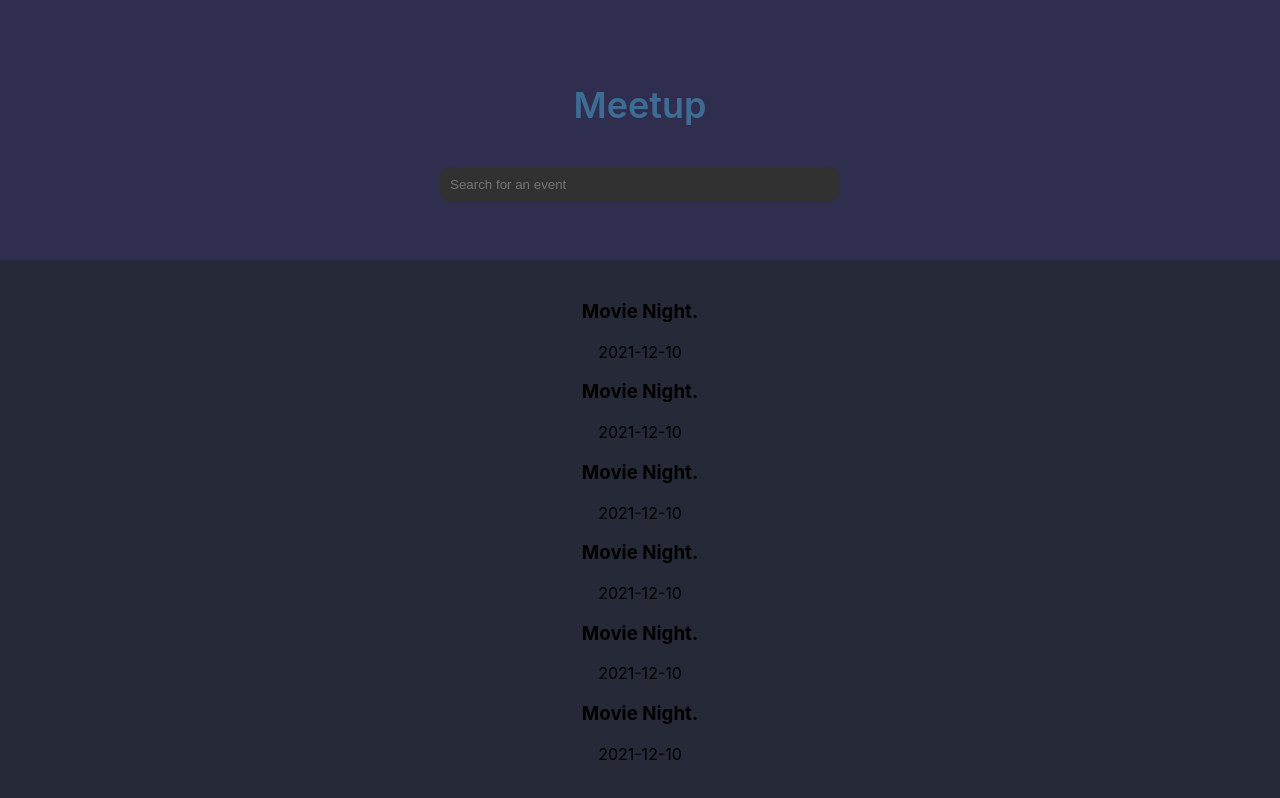
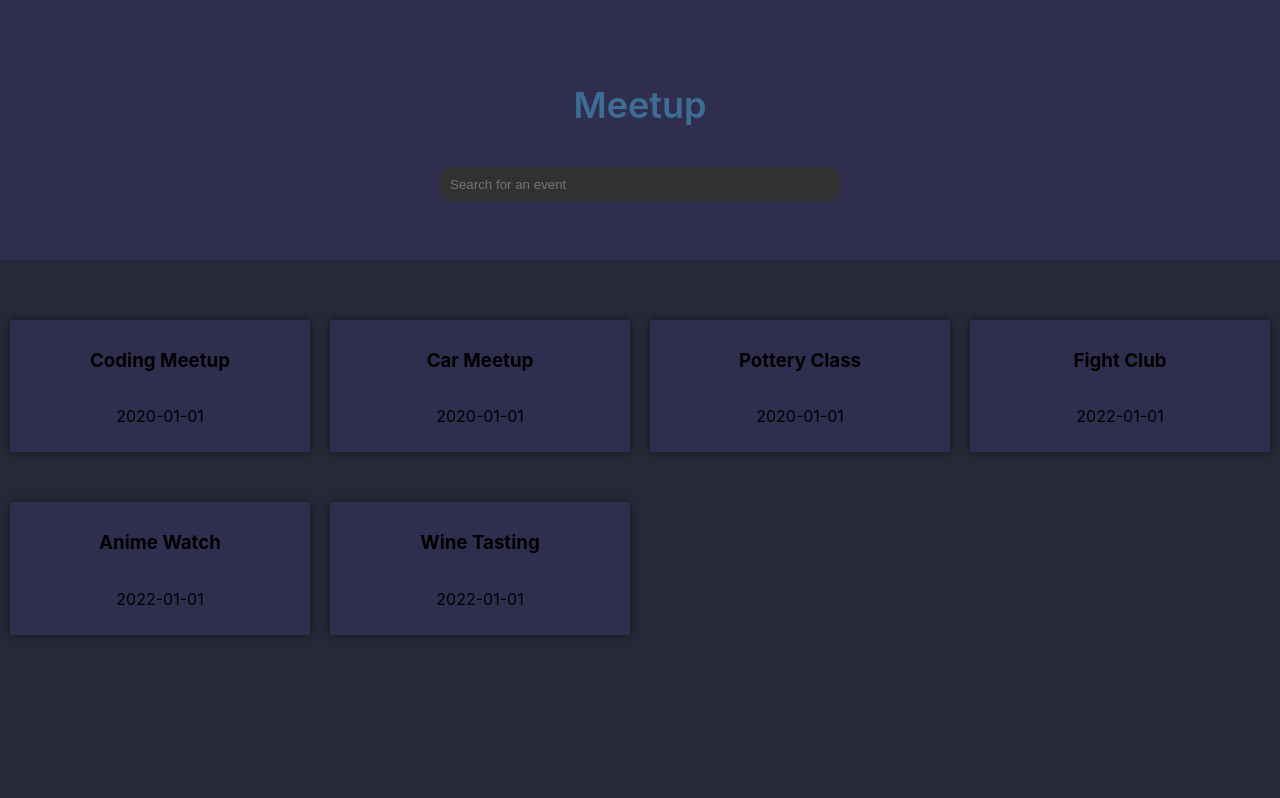
Before and after one commit to abbasmansoori/meetup, a React (Create React App) app: page / in a window 1280 px wide. Built offline with nearby package versions, Linux system fonts and the light colour scheme.

Commit message:
props, card, grid components and styling

```diff
--- /dev/null
+++ b/src/components/meetupGrid/Card.scss
@@ -0,0 +1,17 @@
+.card{
+    display: flex;
+    flex-direction: column;
+    justify-content: center;
+    align-items: center;
+    text-decoration: none;
+    margin: 20px 10px 30px;
+    padding: 10px;
+    border-radius: 2px;
+    background-color: #4d3d943f;
+    box-shadow: 0px 0px 10px rgba(0, 0, 0, 0.5);
+    transition: 0.6s;
+    &:hover {
+      transform: scale(1.1);
+    }
+
+}
--- a/src/components/meetupGrid/Card.tsx
+++ b/src/components/meetupGrid/Card.tsx
@@ -1,8 +1,15 @@
-const Card = () => {
+import {Meetup} from "../../models/Meetup";
+import "./Card.scss";
+interface Props {
+  meetup: Meetup;
+
+}
+
+const Card = ({meetup}: Props) => {
   return (
     <section className="card">
-      <h3>Movie Night.</h3>
-      <p>2021-12-10</p>
+      <h3>{meetup.title}</h3>
+      <p>{meetup.date}</p>
     </section>
   );
 };
--- a/src/components/meetupGrid/Grid.tsx
+++ b/src/components/meetupGrid/Grid.tsx
@@ -1,16 +1,50 @@
-import Card from './Card';
+import Card from "./Card";
+import { Meetup } from "../../models/Meetup";
+import "./grid.scss";
+
+const data: Meetup[] = [
+  {
+    id: 1,
+    title: "Coding Meetup",
+    date: "2020-01-01",
+  },
+  {
+    id: 2,
+    title: "Car Meetup",
+    date: "2020-01-01",
+  },
+  {
+    id: 3,
+    title: "Pottery Class",
+    date: "2020-01-01",
+  },
+
+  {
+    id: 4,
+    title: "Fight Club",
+    date: "2022-01-01",
+  },
+  {
+    id: 5,
+    title: "Anime Watch",
+    date: "2022-01-01",
+  },
+  {
+    id: 6,
+    title: "Wine Tasting",
+    date: "2022-01-01",
+  },
+];
 
 const Grid = () => {
-    return (
-      <main className="card-grid">
-          <Card />
-          <Card />
-          <Card />
-          <Card />
-          <Card />
-          <Card />
-      </main>
-    )
-}
+  // const testData: Meetup = { title: "test", date: "test" };
+  return (
+    <main className="card-grid">
+      {data.map((meetup) => (
+        <Card key={meetup.id} meetup={meetup} />
+      ))}
+    </main>
+  );
+};
 
 export default Grid;
--- /dev/null
+++ b/src/components/meetupGrid/grid.scss
@@ -0,0 +1,6 @@
+.card-grid{
+    display: grid;
+    text-align: center;
+    grid-template-columns: repeat(auto-fit, minmax(300px, 1fr));
+    text-decoration: none;
+}
--- a/src/models/Meetup.ts
+++ b/src/models/Meetup.ts
@@ -1,4 +1,5 @@
 export interface Meetup {
+    id: number;
     title : string;
     date : string; //yyyy-mm-dd
 }
```
Also changed, not shown: 2 other files (tests, documents, lock files or other folders).
